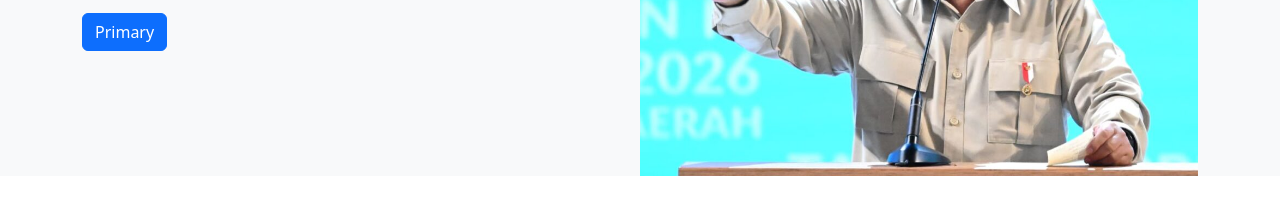
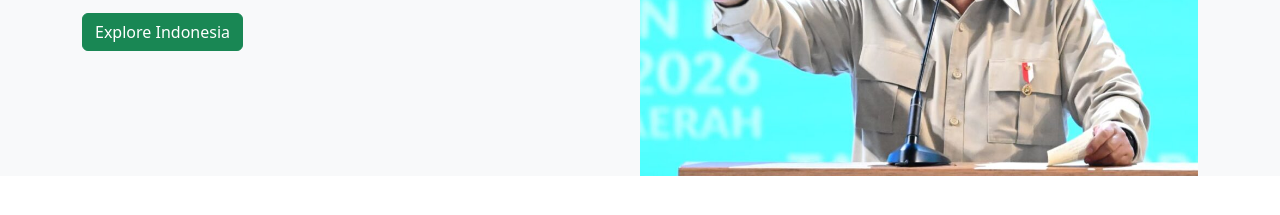
Before and after one commit to aprnaviz/portofolio-naviza-putri-aprilia, a plain HTML site: page index.html in a window 1280 px wide. Shown: the part 291-506 px from the top of the page. Drawn offline with nearby package versions, Linux system fonts and the light colour scheme.

Commit message:
Update index.html

```diff
--- a/index.html
+++ b/index.html
@@ -41,7 +41,7 @@
                     </p>
 
                     <a href="https://presidenri.go.id/">
-                      <button class="btn btn-primary">Primary</button>
+                      <button class="btn btn-success">Explore Indonesia</button>
                     </a>
                   </div>
                   <img class="img-fluid w-50 d-none d-sm-block" src="foto owo.jpeg" alt="header">
```
